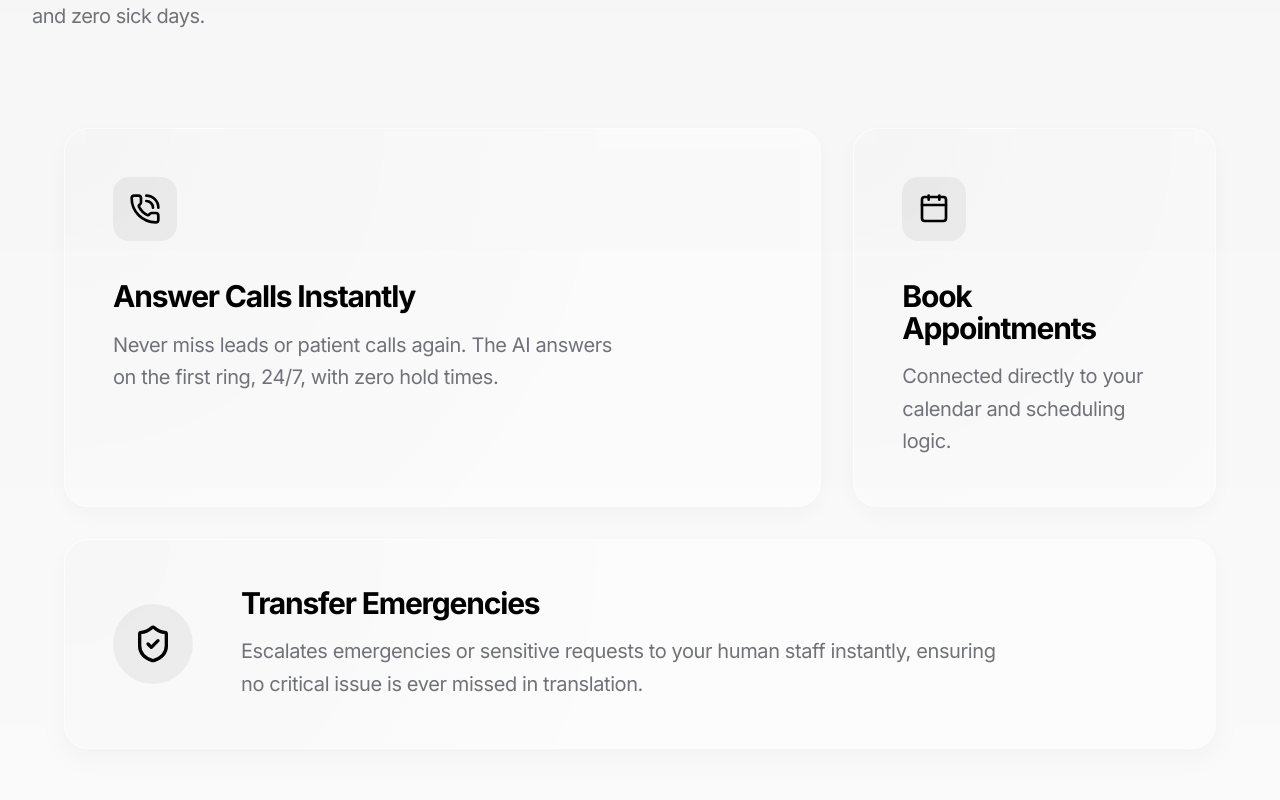
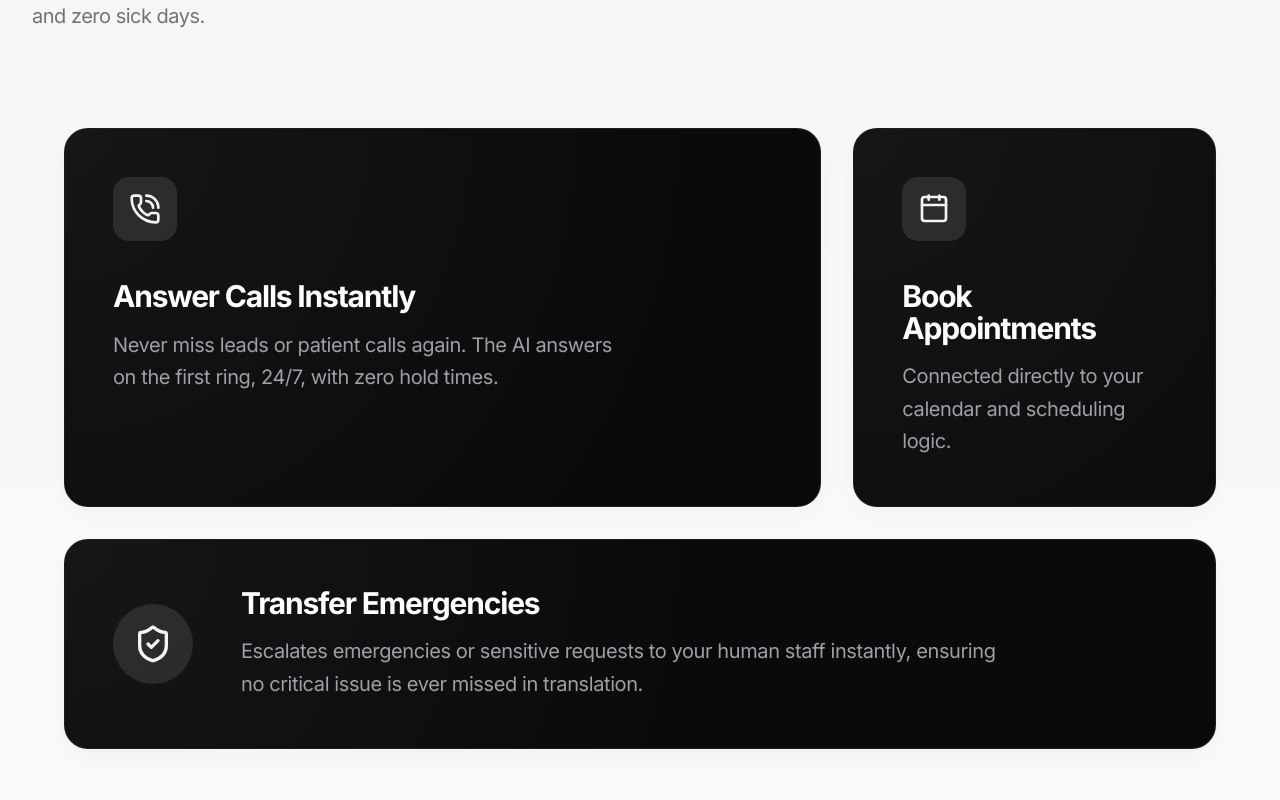
Before and after one commit to Engrritik/agency-web, a Next.js app: page / in a window 1280 px wide. Shown: the part 1540-2340 px from the top of the page. Built offline with nearby package versions, Linux system fonts and the light colour scheme.

Commit message:
Revert demo and homepage cards to white and dark themes, restore moving-glow

```diff
--- a/app/demo/page.tsx
+++ b/app/demo/page.tsx
@@ -93,7 +93,7 @@ export default function Demo() {
           {/* Left Side: Player and Scenarios */}
           <div className="lg:col-span-7 flex flex-col gap-8">
             {/* Audio Player Replacement / Video Player */}
-            <FadeIn delay={0.1}>
+            <FadeIn delay={0.1} className="moving-glow">
               <div className="aspect-video w-full bg-black rounded-3xl overflow-hidden relative shadow-[0_0_50px_rgba(0,0,0,0.1)] border border-border group flex items-center justify-center">
                 <div className="absolute inset-0 bg-[url('/noise.png')] opacity-10 pointer-events-none mix-blend-overlay"></div>
                 {/* Simulated Audio Visualizer */}
@@ -125,7 +125,7 @@ export default function Demo() {
             </FadeIn>
 
             {/* Scenario Selector */}
-            <FadeIn delay={0.2} className="bg-white/40 backdrop-blur-xl border border-white/20 rounded-3xl p-6 shadow-sm hover-glow group relative z-10">
+            <FadeIn delay={0.2} className="bg-white border border-black/5 rounded-3xl p-6 shadow-[0_8px_30px_rgb(0,0,0,0.04)] hover-glow group relative z-10">
               <h3 className="font-bold text-lg mb-4 tracking-[-0.02em]">Select Call Scenario</h3>
               <div className="flex flex-wrap gap-3">
                 {Object.entries(scenarios).map(([key, scenario]) => (
@@ -149,7 +149,7 @@ export default function Demo() {
           {/* Right Side: Dashboard */}
           <div className="lg:col-span-5 flex flex-col gap-8">
             {/* Call Outcome Dashboard */}
-            <FadeIn delay={0.3} className="bg-white/40 backdrop-blur-xl border border-white/20 rounded-3xl overflow-hidden shadow-sm h-full flex flex-col hover-glow group relative z-10">
+            <FadeIn delay={0.3} className="bg-white border border-black/5 rounded-3xl overflow-hidden shadow-[0_8px_30px_rgb(0,0,0,0.04)] h-full flex flex-col hover-glow group relative z-10">
               <div className="flex items-center gap-3 mb-8 border-b border-black/5 p-8 pb-6 bg-black/[0.02]">
                 <div className="relative flex h-3 w-3">
                   <span className="animate-ping absolute inline-flex h-full w-full rounded-full bg-blue-400 opacity-75"></span>
--- a/app/page.tsx
+++ b/app/page.tsx
@@ -103,35 +103,35 @@ export default function HomePage() {
 
           <div className="grid grid-cols-1 md:grid-cols-12 gap-8 max-w-6xl mx-auto">
             <FadeIn delay={0.1} className="md:col-span-8">
-              <InteractiveCard innerClassName="p-12 flex flex-col h-full bg-white/40 backdrop-blur-xl border-white/20" permanent={true} darker={false}>
-                <div className="w-16 h-16 rounded-2xl bg-black/5 flex items-center justify-center mb-10 group-hover:bg-blue-600 group-hover:text-white transition-colors relative z-10">
+              <InteractiveCard innerClassName="p-12 flex flex-col h-full" permanent={true} darker={true}>
+                <div className="w-16 h-16 rounded-2xl bg-white/10 flex items-center justify-center mb-10 group-hover:bg-white group-hover:text-zinc-950 transition-colors relative z-10">
                   <PhoneCall className="w-8 h-8" />
                 </div>
-                <h3 className="text-3xl font-bold mb-4 relative z-10 text-foreground">Answer Calls Instantly</h3>
-                <p className="text-muted-foreground leading-relaxed text-xl max-w-lg relative z-10">
+                <h3 className="text-3xl font-bold mb-4 relative z-10 text-white">Answer Calls Instantly</h3>
+                <p className="text-zinc-400 leading-relaxed text-xl max-w-lg relative z-10">
                   Never miss leads or patient calls again. The AI answers on the first ring, 24/7, with zero hold times.
                 </p>
               </InteractiveCard>
             </FadeIn>
             <FadeIn delay={0.2} className="md:col-span-4">
-              <InteractiveCard innerClassName="p-12 flex flex-col h-full bg-white/40 backdrop-blur-xl border-white/20" permanent={true} darker={false}>
-                <div className="w-16 h-16 rounded-2xl bg-black/5 flex items-center justify-center mb-10 group-hover:bg-blue-600 group-hover:text-white transition-colors relative z-10">
+              <InteractiveCard innerClassName="p-12 flex flex-col h-full" permanent={true} darker={true}>
+                <div className="w-16 h-16 rounded-2xl bg-white/10 flex items-center justify-center mb-10 group-hover:bg-white group-hover:text-zinc-950 transition-colors relative z-10">
                   <Calendar className="w-8 h-8" />
                 </div>
-                <h3 className="text-3xl font-bold mb-4 relative z-10 text-foreground">Book Appointments</h3>
-                <p className="text-muted-foreground leading-relaxed text-xl relative z-10">
+                <h3 className="text-3xl font-bold mb-4 relative z-10 text-white">Book Appointments</h3>
+                <p className="text-zinc-400 leading-relaxed text-xl relative z-10">
                   Connected directly to your calendar and scheduling logic.
                 </p>
               </InteractiveCard>
             </FadeIn>
             <FadeIn delay={0.3} className="md:col-span-12">
-              <InteractiveCard innerClassName="p-12 flex flex-col md:flex-row items-center gap-12 bg-white/40 backdrop-blur-xl border-white/20" permanent={true} darker={false}>
-                <div className="w-20 h-20 shrink-0 rounded-full bg-black/5 flex items-center justify-center group-hover:bg-blue-600 group-hover:text-white transition-colors relative z-10">
+              <InteractiveCard innerClassName="p-12 flex flex-col md:flex-row items-center gap-12" permanent={true} darker={true}>
+                <div className="w-20 h-20 shrink-0 rounded-full bg-white/10 flex items-center justify-center group-hover:bg-white group-hover:text-zinc-950 transition-colors relative z-10">
                   <ShieldCheck className="w-10 h-10" />
                 </div>
                 <div className="relative z-10 text-center md:text-left">
-                  <h3 className="text-3xl font-bold mb-4 text-foreground">Transfer Emergencies</h3>
-                  <p className="text-muted-foreground leading-relaxed text-xl max-w-3xl">
+                  <h3 className="text-3xl font-bold mb-4 text-white">Transfer Emergencies</h3>
+                  <p className="text-zinc-400 leading-relaxed text-xl max-w-3xl">
                     Escalates emergencies or sensitive requests to your human staff instantly, ensuring no critical issue is ever missed in translation.
                   </p>
                 </div>
@@ -266,7 +266,7 @@ export default function HomePage() {
               </div>
             </FadeIn>
 
-            <FadeIn delay={0.2}>
+            <FadeIn delay={0.2} className="moving-glow">
               <div className="bg-black/[0.02] border border-black/5 rounded-[32px] p-2 relative overflow-hidden backdrop-blur-xl shadow-[0_8px_30px_rgb(0,0,0,0.04)]">
                 <BookingForm />
               </div>
```
